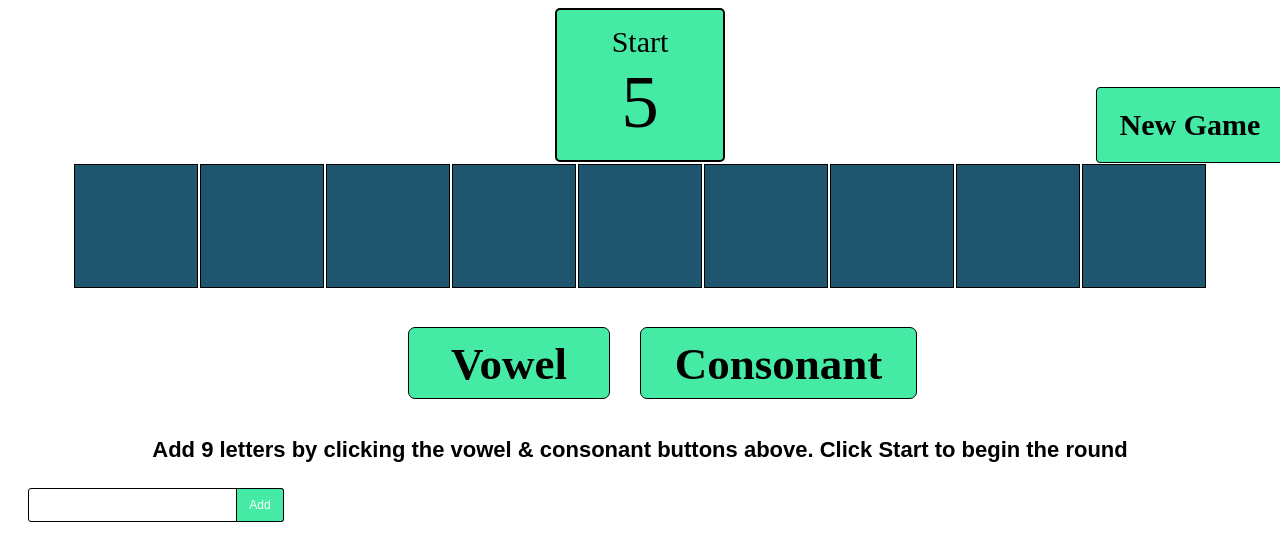
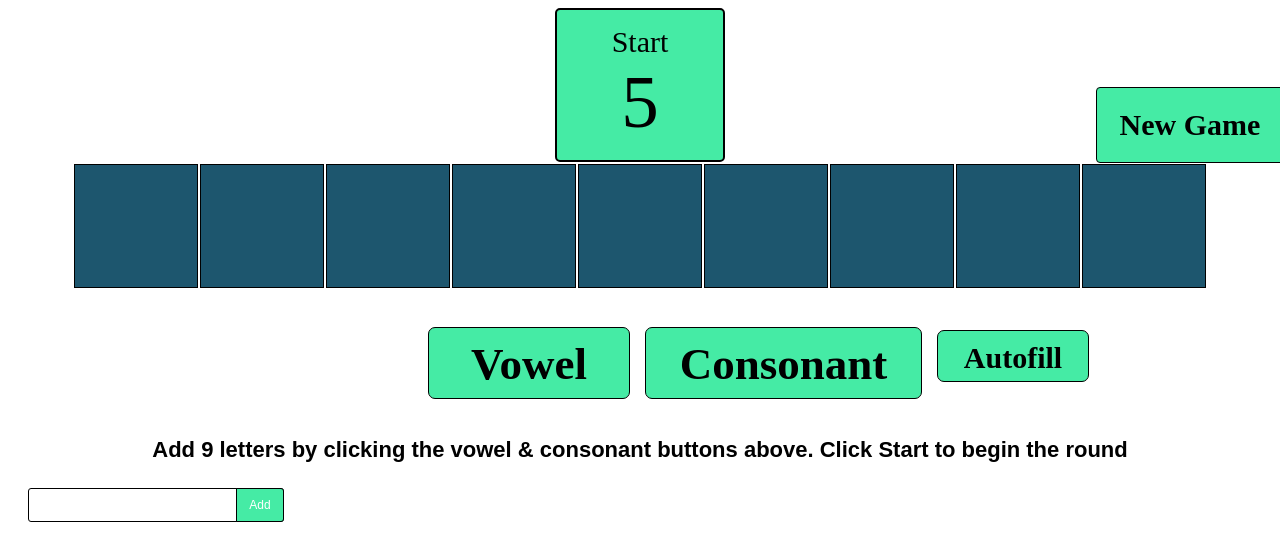
Before and after one commit to Strom415/countdown, a React app: page / in a window 1280 px wide. Shown: the top 560 px of the page. Built offline with nearby package versions, Linux system fonts and the light colour scheme; a web font is replaced by a local one.

Commit message:
added autofill feature

```diff
--- a/client/src/components/App.jsx
+++ b/client/src/components/App.jsx
@@ -21,6 +21,7 @@ class App extends React.Component {
 
     this.addEntry = this.addEntry.bind(this);
     this.addLetter = this.addLetter.bind(this);
+    this.autofill = this.autofill.bind(this);
     this.getAnagrams = this.getAnagrams.bind(this);
     this.getDefinition = this.getDefinition.bind(this);
     this.handleChange = this.handleChange.bind(this);
@@ -46,7 +47,7 @@ class App extends React.Component {
     });
   }
 
-  addLetter(e) {
+  addLetter(e, cb) {
     const { letters } = this.state;
     const pool = e.target.id === 'vowel'
       ? ['A', 'A', 'A', 'A', 'A', 'E', 'E', 'E', 'E', 'E', 'E', 'E', 'E', 'I', 'I', 'I', 'I', 'O', 'O', 'O', 'O', 'U', 'U']
@@ -54,7 +55,13 @@ class App extends React.Component {
     const num = Math.floor(Math.random() * pool.length);
     // const occurences = letters.filter(letter => letter === pool[num]).length;
 
-    if (letters.length < 9) { this.setState({ letters: letters.concat(pool[num]) }); }
+    if (letters.length < 9) { this.setState({ letters: letters.concat(pool[num]) }, cb); }
+  }
+
+  autofill(counter = 9) {
+    if (counter < 1) { return; }
+    const pool = Math.floor(Math.random() * 2) === 1 ? { target: { id: 'con' } } : { target: { id: 'vowel' } };
+    this.addLetter(pool, this.autofill.bind(this, counter - 1));
   }
 
   handleChange(e) {
@@ -88,8 +95,8 @@ class App extends React.Component {
   startTimer() {
     const { letters, round } = this.state;
     if (round === 'pre' && letters.length === 9) {
+      document.getElementById('input').focus();
       this.getAnagrams();
-      document.getElementById('input').focus();
       this.setState({ round: 'active', definition: { pos: 'good luck' } });
       this.intervalHandle = setInterval(this.tick, 1000);
     }
@@ -107,10 +114,7 @@ class App extends React.Component {
         return { class: 'correct', word: entry.word };
       } return { class: 'wrong', word: entry.word };
     });
-
-    this.setState({
-      entries, longest, uniques: set.size,
-    });
+    this.setState({ entries, longest, uniques: set.size });
   }
 
   reset() {
@@ -120,7 +124,7 @@ class App extends React.Component {
       definition: { word: 'Add 9 letters by clicking the vowel & consonant buttons above. Click Start to begin the round' },
       entries: [],
       letters: [],
-      timer: 45,
+      timer: 1,
     });
   }
 
@@ -132,6 +136,7 @@ class App extends React.Component {
       <div>
         <Board
           addLetter={this.addLetter}
+          autofill={this.autofill}
           definition={definition}
           letters={letters}
           longest={longest}
--- a/client/src/components/Board.jsx
+++ b/client/src/components/Board.jsx
@@ -4,7 +4,7 @@ import Scoreboard from './Scoreboard';
 import Timer from './Timer';
 
 const Board = ({
-  addLetter, definition, letters, longest, timer, reset, round, startTimer, uniques,
+  addLetter, autofill, definition, letters, longest, timer, reset, round, startTimer, uniques,
 }) => (
   <div>
     <div id="timer">
@@ -41,6 +41,11 @@ const Board = ({
           Consonant
         </h2>
       </div>
+      <div className="letterButtonContainer">
+        <h2  className="letterButton" id="autofill" onClick={autofill} onKeyPress={autofill}>
+          Autofill
+        </h2>
+      </div>
     </div>
     <div id="defContainer">
       <span id="word">{definition.word} </span>
@@ -52,6 +57,7 @@ const Board = ({
 
 Board.propTypes = {
   addLetter: PropTypes.func.isRequired,
+  autofill: PropTypes.func.isRequired,
   definition: PropTypes.objectOf(PropTypes.string).isRequired,
   letters: PropTypes.arrayOf(PropTypes.string).isRequired,
   longest: PropTypes.string.isRequired,
--- a/client/src/components/List.jsx
+++ b/client/src/components/List.jsx
@@ -15,7 +15,7 @@ const List = ({ anagrams, getDefinition }) => (
         if (column.length > 0) {
           return (
             <div className="listCol">
-              {i}
+              {i + 1}
               { column.map(word => (
                 <div
                   className="anagram"
--- a/client/src/styles.css
+++ b/client/src/styles.css
@@ -34,7 +34,20 @@ div:focus {
 }
 
 #consonent {
-  margin-left: -10px;
+  margin-left: 100px;
+}
+
+#autofill {
+  font-size: 30px;
+  height: 40px;
+  width: 150px;
+  border-radius: 7px;
+  margin-top: 40px;
+}
+
+#vowel {
+  margin-left: 300px;
+  width: 200px;
 }
 
 #container {
@@ -184,11 +197,6 @@ div:focus {
  float: left;
 }
 
-#vowel {
-  margin-left: 280px;
-  width: 200px;
-}
-
 .anagram {
   padding: 2px 15px 2px 15px;
   cursor: pointer;
@@ -200,7 +208,7 @@ div:focus {
   font-size: 30px;
   cursor: pointer;
   vertical-align: top;
-  width: 50%;
+  /* width: 30%; */
   font-family: 'Chela One', cursive;
   -webkit-user-select:none;
   -moz-user-select:none;
@@ -215,6 +223,7 @@ div:focus {
   height:60px;
   width:275px;
   border-radius: 7px;
+  margin-left: 15px;
   padding-top:10px;
   transition: all .3s ease-in-out;
 }
@@ -262,7 +271,7 @@ div:focus {
 .allEntries {
   font-size: 30px;
   font-weight: 800;
-  padding-top: 6px;
+  padding-top: 12px;
   text-align: right;
   margin-right: 200px;
 }
```
